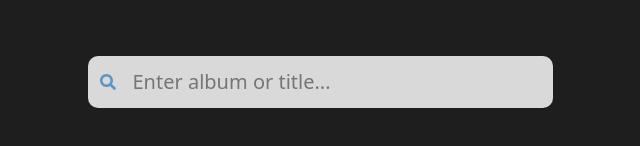
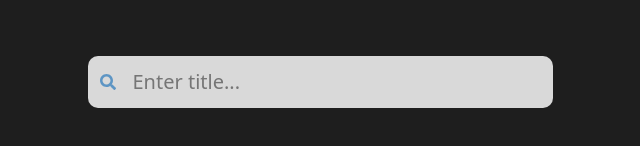
Before and after one commit to Oonuliina/lanalibrary-project, a React (Create React App) app: page / in a window 1280 px wide. Shown: the part 362-508 px from the top of the page, without its empty margins (320-960 px from the left). Built offline with nearby package versions, Linux system fonts and the light colour scheme.

Commit message:
minor fixes

```diff
--- a/public/index.html
+++ b/public/index.html
@@ -27,7 +27,7 @@
       work correctly both with client-side routing and a non-root public URL.
       Learn how to configure a non-root public URL by running `npm run build`.
     -->
-    <title>React App</title>
+    <title>LDR Music Library</title>
   </head>
   <body>
     <noscript>You need to enable JavaScript to run this app.</noscript>
--- a/src/components/searchBar.js
+++ b/src/components/searchBar.js
@@ -43,7 +43,7 @@ export const SearchBar = ({ setResults }) => {
             <Col className="search" xs md="5">
                 <FaSearch id="search-icon"/>
                 <input
-                    placeholder="Enter album or title..."
+                    placeholder="Enter title..."
                     className="inputfield"
                     id="inputfield"
                     value={input}
```
